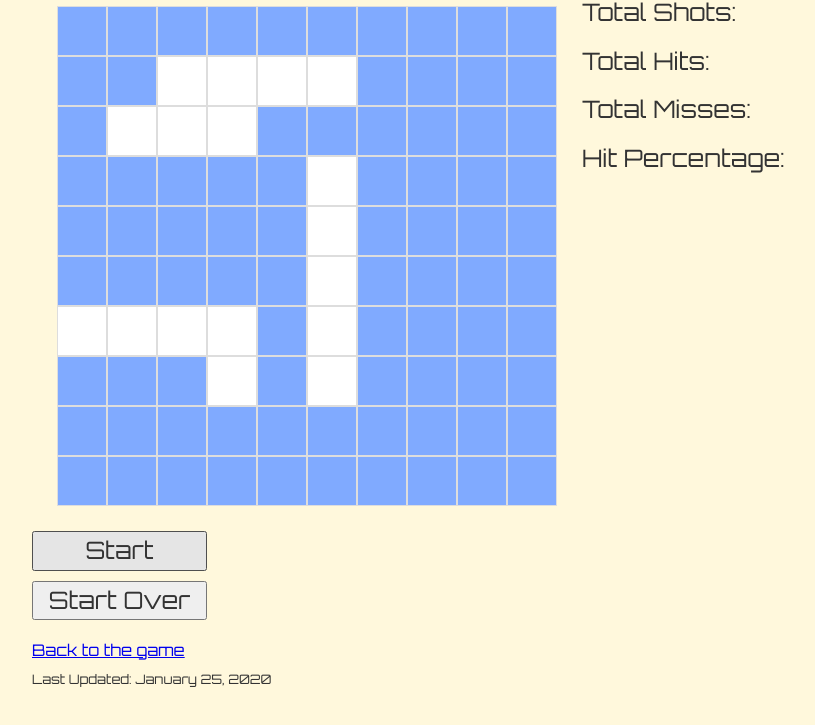
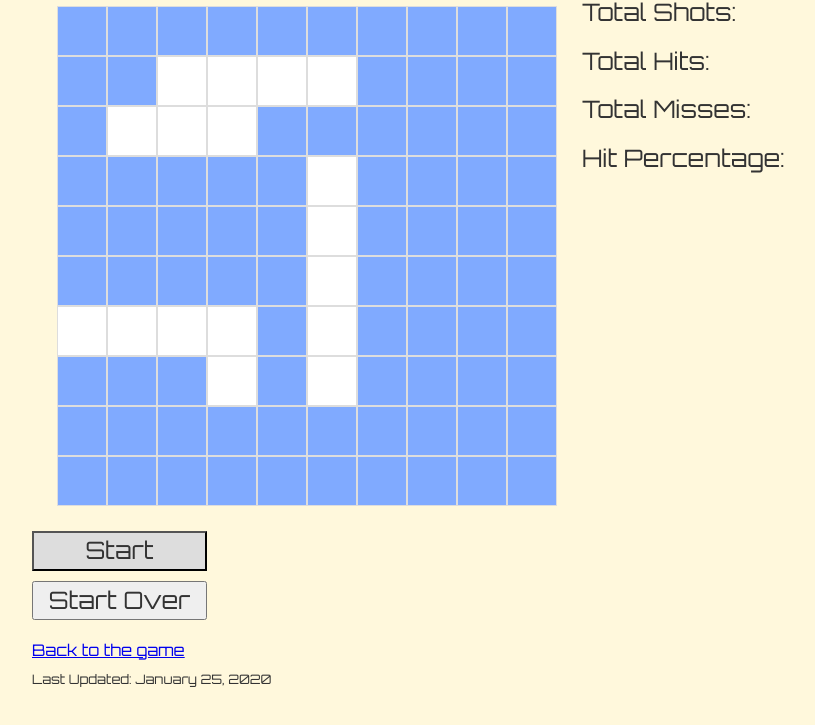
Before and after one commit to ShaneMarusczak/Battleship-JS-Analysis, a plain HTML site: page index.html in a window 1280 px wide. In both pictures the pointer is over the button "Start". Shown: the part 125-850 px from the top of the page, without its empty margins (160-975 px from the left). Drawn offline with Linux system fonts and the light colour scheme.

```diff
--- a/style.css
+++ b/style.css
@@ -95,3 +95,8 @@ input {
 	text-shadow: -1px -1px 0 #000, 1px -1px 0 #000, -1px 1px 0 #000,
 		1px 1px 0 #000;
 }
+
+button:hover {
+	cursor: pointer;
+	background-color: #ddd;
+}
```
Also changed, not shown: battleship_analysis.js (+0 -35 lines). Lines whose indentation alone changed are shown as unchanged.
